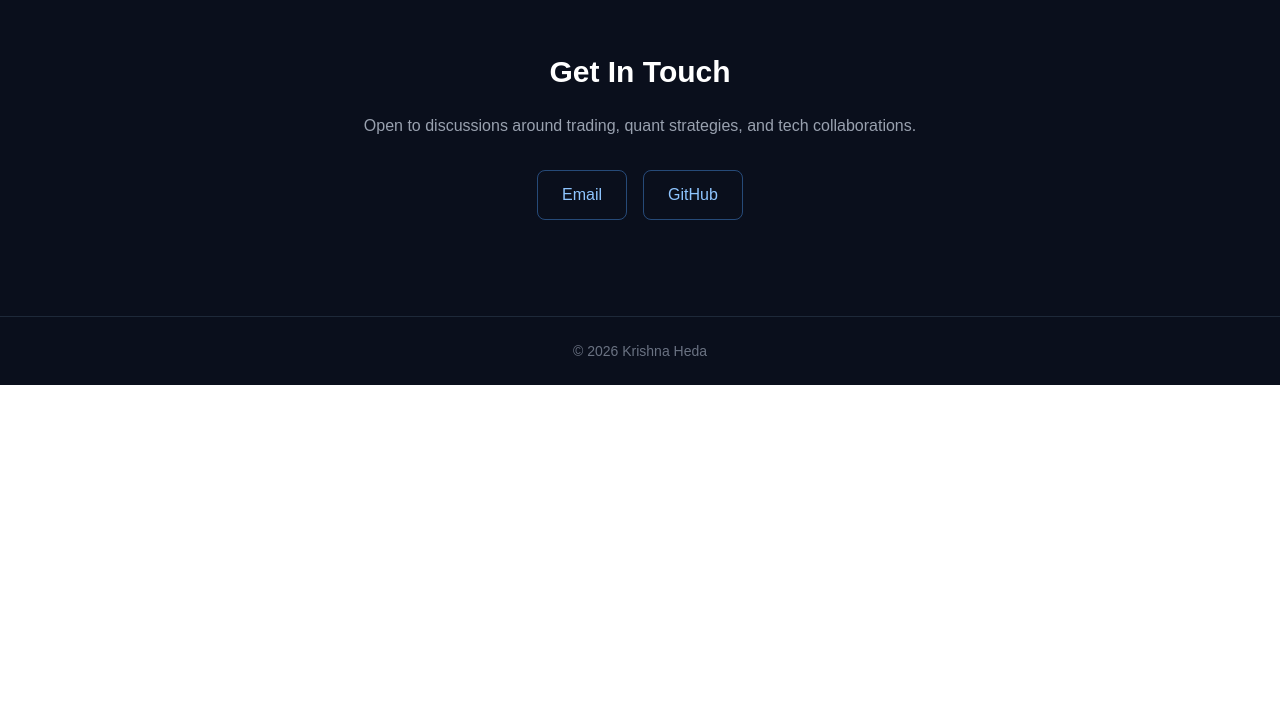
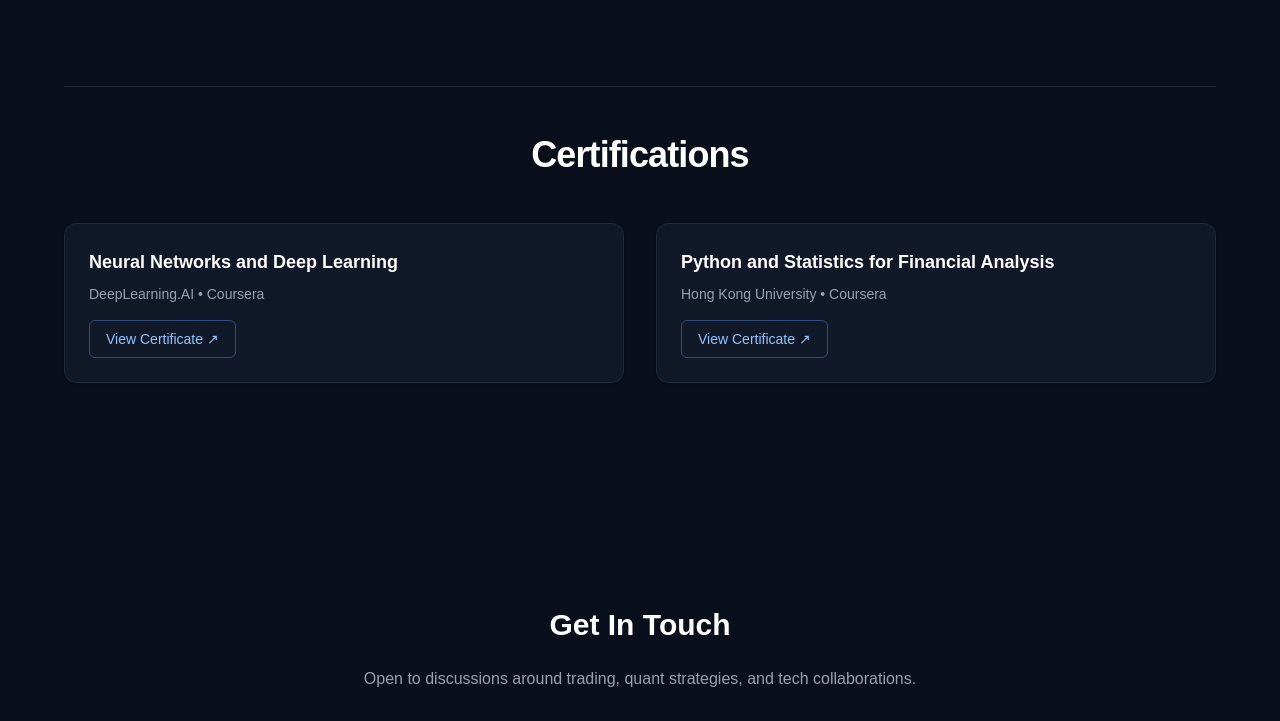
Before and after one commit to KrishnaH007/portfolio, a Next.js app: page / in a window 1280 px wide. Shown: the part 2044-2765 px from the top of the page. Before the commit the page ends 2429 px from the top, so only its background shows below. Built offline with nearby package versions, Linux system fonts and the light colour scheme.

Commit message:
Add certifications section with course details

```diff
--- a/app/page.tsx
+++ b/app/page.tsx
@@ -207,6 +207,85 @@ export default function Home() {
         </div>
       </section>
 
+{/* CERTIFICATIONS */}
+<section
+  id="certifications"
+  className="py-28 md:py-32 px-6"
+>
+  <div className="max-w-6xl mx-auto">
+
+    {/* Divider */}
+    <div className="h-px w-full bg-gray-800 mb-12"></div>
+
+    {/* Heading */}
+    <h2 className="text-3xl md:text-4xl font-semibold text-center mb-12 tracking-tight text-white">
+      Certifications
+    </h2>
+
+    <div className="grid md:grid-cols-2 gap-8">
+
+      {/* Certification 1 */}
+      <div className="p-6 rounded-xl bg-[#111827] border border-gray-800 shadow-sm hover:shadow-md hover:shadow-blue-500/10 transition duration-300">
+
+        <h3 className="text-lg font-semibold text-white mb-2">
+          <a
+            href="https://www.coursera.org/account/accomplishments/verify/9503VSS1FHWD"
+            target="_blank"
+            rel="noopener noreferrer"
+            className="hover:text-blue-400 transition"
+          >
+            Neural Networks and Deep Learning
+          </a>
+        </h3>
+
+        <p className="text-sm text-gray-400 mb-4">
+          DeepLearning.AI • Coursera
+        </p>
+
+        <a
+          href="https://www.coursera.org/account/accomplishments/verify/9503VSS1FHWD"
+          target="_blank"
+          rel="noopener noreferrer"
+          className="inline-block px-4 py-2 rounded-md border border-blue-400/40 text-blue-300 hover:bg-blue-500 hover:text-white transition duration-300 text-sm"
+        >
+          View Certificate ↗
+        </a>
+
+      </div>
+
+      {/* Certification 2 */}
+      <div className="p-6 rounded-xl bg-[#111827] border border-gray-800 shadow-sm hover:shadow-md hover:shadow-blue-500/10 transition duration-300">
+
+        <h3 className="text-lg font-semibold text-white mb-2">
+          <a
+            href="https://www.coursera.org/account/accomplishments/verify/W4L6O5HJCHZB"
+            target="_blank"
+            rel="noopener noreferrer"
+            className="hover:text-blue-400 transition"
+          >
+            Python and Statistics for Financial Analysis
+          </a>
+        </h3>
+
+        <p className="text-sm text-gray-400 mb-4">
+          Hong Kong University • Coursera
+        </p>
+
+        <a
+          href="https://www.coursera.org/account/accomplishments/verify/W4L6O5HJCHZB"
+          target="_blank"
+          rel="noopener noreferrer"
+          className="inline-block px-4 py-2 rounded-md border border-blue-400/40 text-blue-300 hover:bg-blue-500 hover:text-white transition duration-300 text-sm"
+        >
+          View Certificate ↗
+        </a>
+
+      </div>
+
+    </div>
+  </div>
+</section>
+
       {/* CONTACT */}
       <section id="contact" className="py-24 px-6 text-center fade-in">
         <h2 className="text-3xl font-bold mb-6 text-white">
```
